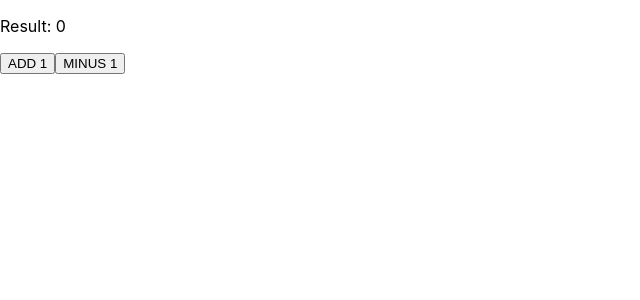
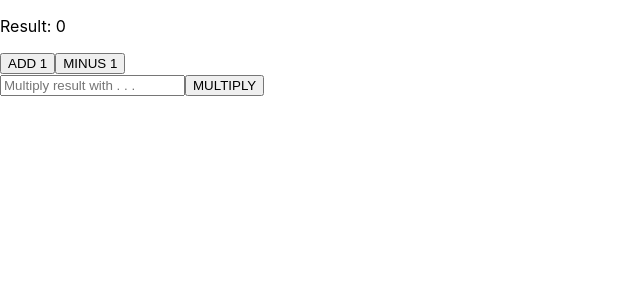
Before and after one commit to Wyfy0107/Redux-Counter-Demo, a React (Create React App) app: page / in a window 1280 px wide. Shown: the top 300 px of the page, without its empty margins (0-640 px from the left). Built offline with nearby package versions, Linux system fonts and the light colour scheme.

Commit message:
Input in State functionality. Done

```diff
--- a/src/App.tsx
+++ b/src/App.tsx
@@ -2,7 +2,7 @@ import React from 'react';
 import { useDispatch, useSelector } from 'react-redux';
 
 import './css/App.css';
-import { addAction, minusAction } from './redux/actions';
+import { addAction, minusAction, handleInputChange } from './redux/actions';
 import { AppState } from './redux/types';
 
 function App() {
@@ -15,9 +15,21 @@ function App() {
 
 	return (
 		<>
-			<p>Result: {count}</p>
-			<button onClick={handleAdd}>ADD 1</button>
-			<button onClick={handleMinus}>MINUS 1</button>
+			<section>
+				<p>Result: {count}</p>
+			</section>
+			<section>
+				<button onClick={handleAdd}>ADD 1</button>
+				<button onClick={handleMinus}>MINUS 1</button>
+			</section>
+			<section>
+				<input
+					type='number'
+					placeholder='Multiply result with . . .'
+					onChange={(e: any) => dispatch(handleInputChange(e.target.value))} // TODO: why ((event: React.ChangeEvent<HTMLInputElement>) => was not helpful here???
+				/>
+				<button>MULTIPLY</button>
+			</section>
 		</>
 	);
 }
--- a/src/redux/actions/index.ts
+++ b/src/redux/actions/index.ts
@@ -1,7 +1,7 @@
 //**All actions stay here*/
 //**Actions types will also be in the types.ts file */
 
-import { ADD, MINUS } from './../constants/index';
+import { ADD, MINUS, HANDLE_INPUT } from './../constants/index';
 import { ActionTypes } from "../types";
 
 export const addAction = (): ActionTypes => {
@@ -15,3 +15,10 @@ export const minusAction = (): ActionTypes => {
     type: MINUS
   }
 }
+
+export const handleInputChange = (input: number): ActionTypes => {
+  return {
+    type: HANDLE_INPUT,
+    payload: input
+  }
+}
--- a/src/redux/constants/index.ts
+++ b/src/redux/constants/index.ts
@@ -1,2 +1,3 @@
 export const ADD = 'ADD'
 export const MINUS = 'MINUS'
+export const HANDLE_INPUT = 'HANDLE_INPUT'
--- a/src/redux/reducers/counter.ts
+++ b/src/redux/reducers/counter.ts
@@ -1,8 +1,9 @@
-import { ADD, MINUS } from "../constants";
+import { ADD, HANDLE_INPUT, MINUS } from "../constants";
 import { ActionTypes, CounterState } from "../types";
 
 const initialState: CounterState = {
-  count: 0
+  count: 0,
+  input:0
 }
 
 const counter = (state = initialState, action: ActionTypes) => {
@@ -21,6 +22,12 @@ const counter = (state = initialState, action: ActionTypes) => {
         count: state.count - 1
       }
 
+    case HANDLE_INPUT:
+      if('payload' in action)
+      return {
+        ...state,
+        input: action.payload
+      }
     default:
       return state
   }
--- a/src/redux/store.ts
+++ b/src/redux/store.ts
@@ -7,7 +7,8 @@ import { AppState } from "./types";
 //app state in here. Type of appState will be in types.ts file
 const appState: AppState = {
   counter: {
-    count: 0
+    count: 0,
+    input: 0
   }
 };
 
```
Also changed, not shown: src/redux/types.ts (+12 -1 lines).
